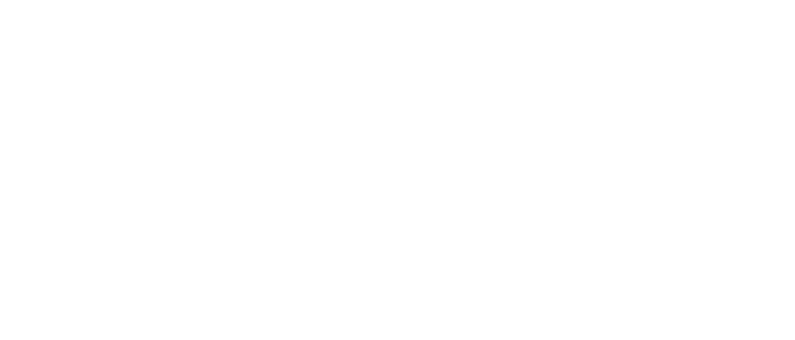
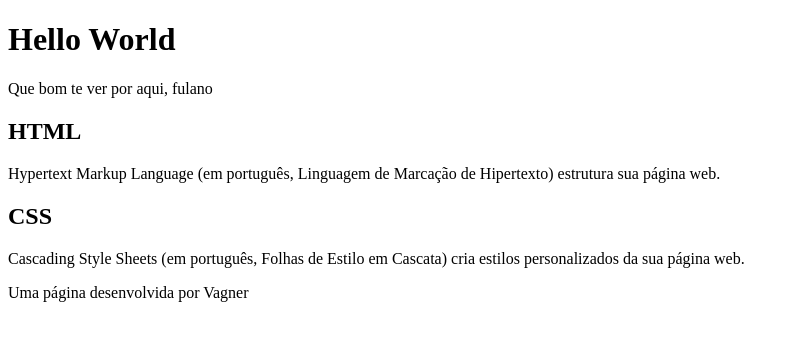
Before and after one commit to v4gn3r/nova_pagina, a plain HTML site: page index.html in a window 1280 px wide. Shown: the whole page, without its empty margins (0-795 px from the left). Drawn offline with Linux system fonts and the light colour scheme.

Commit message:
adicionando elementos textuais

```diff
--- a/index.html
+++ b/index.html
@@ -1,12 +1,28 @@
 <!DOCTYPE html>
 <html lang="pt-br">
 <head>
-
     <meta charset="UTF-8">
     <meta name="viewport" content="width=device-width, initial-scale=1.0">
     <title>Hello World</title>
 </head>
 <body>
+    <header>
+        <h1>Hello World</h1>
+        <p>Que bom te ver por aqui, fulano</p>
 
+    </header>
+
+    <section>
+        <h2>HTML</h2>
+        <p>Hypertext Markup Language (em português, Linguagem de Marcação de Hipertexto) estrutura sua página web.</p>
+        <h2>CSS</h2>
+        <p>Cascading Style Sheets (em português, Folhas de Estilo em Cascata) cria estilos personalizados da sua página web.</p>
+
+
+    </section>
+
+    <footer>
+        <p>Uma página desenvolvida por Vagner</p>
+    </footer>
 </body>
 </html>
```
